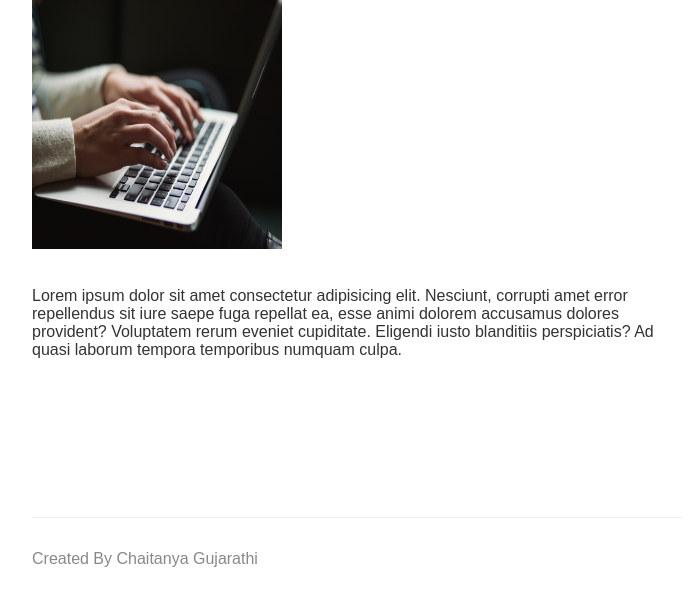
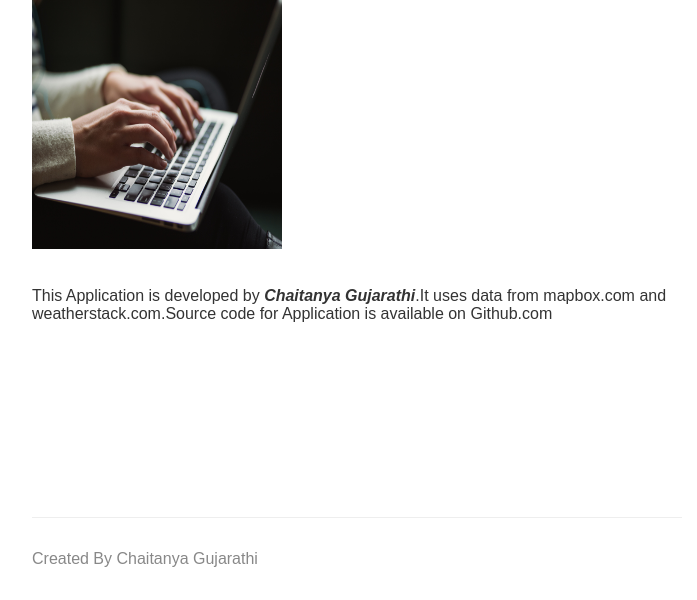
Before and after one commit to chaitanya642000/udemy-node3-weather_website, a Node server app: page /About in a window 1280 px wide. Shown: the part 200-800 px from the top of the page, without its empty margins (283-980 px from the left). Run offline with Node 20, Linux system fonts and the light colour scheme; some libraries are stand-ins or nearby versions.

Commit message:
About section is modified

```diff
--- a/templates/views/About.hbs
+++ b/templates/views/About.hbs
@@ -14,7 +14,7 @@
     <img class="potrait" src="./img/image1.jpg">
     <br>
     <br>
-    <p>Lorem ipsum dolor sit amet consectetur adipisicing elit. Nesciunt, corrupti amet error repellendus sit iure saepe fuga repellat ea, esse animi dolorem accusamus dolores provident? Voluptatem rerum eveniet cupiditate. Eligendi iusto blanditiis perspiciatis? Ad quasi laborum tempora temporibus numquam culpa.</p>
+    <p>This Application is developed by <b><i>Chaitanya Gujarathi</i></b>.It uses data from mapbox.com and weatherstack.com.Source code for Application is available on Github.com</p>
     </div>
     {{>footer}}
 </body>
```
